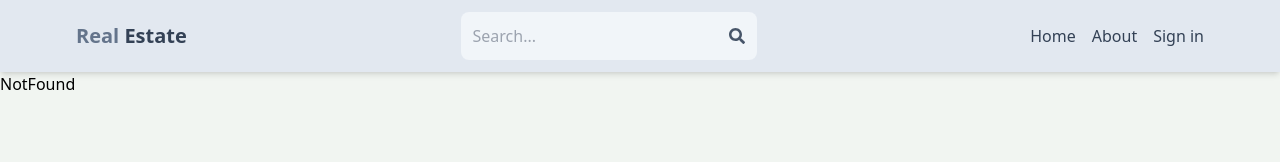
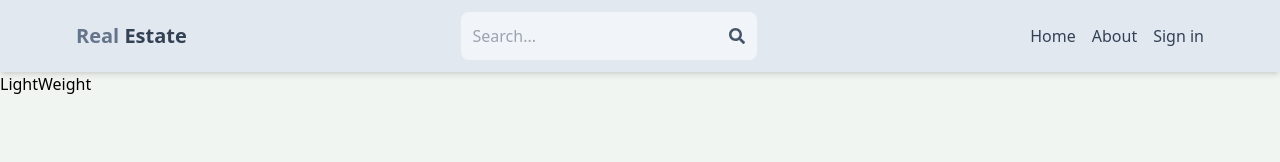
Before and after one commit to shreyJS/real-estate-app, a React (Vite) app in the folder client/: page /lightweight in a window 1280 px wide. Shown: the top 162 px of the page. Built offline with nearby package versions, Linux system fonts and the light colour scheme; no server answers.

Commit message:
added lightweight comp

```diff
--- a/client/src/App.jsx
+++ b/client/src/App.jsx
@@ -12,6 +12,7 @@ import CreateListing from './pages/CreateListing';
 import UpdateListing from './pages/UpdateListing';
 import Listing from './pages/Listing';
 import Search from './pages/Search';
+import LightWeight from './pages/LightWeight';
 
 function App() {
   return (
@@ -32,6 +33,7 @@ function App() {
             element={<UpdateListing />}
           />
         </Route>
+        <Route path='/lightweight'element={<LightWeight/>}/>
         <Route path='*' element={<NotFound/>} />
       </Routes>
     </BrowserRouter>
--- /dev/null
+++ b/client/src/pages/LightWeight.jsx
@@ -0,0 +1,10 @@
+import React from 'react'
+
+
+const LightWeight = () => {
+  return (
+    <div>LightWeight</div>
+  )
+}
+
+export default LightWeight
```
